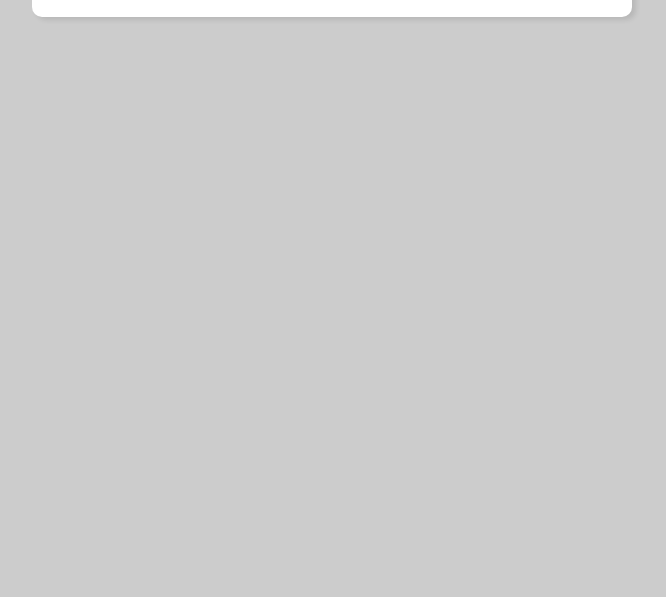
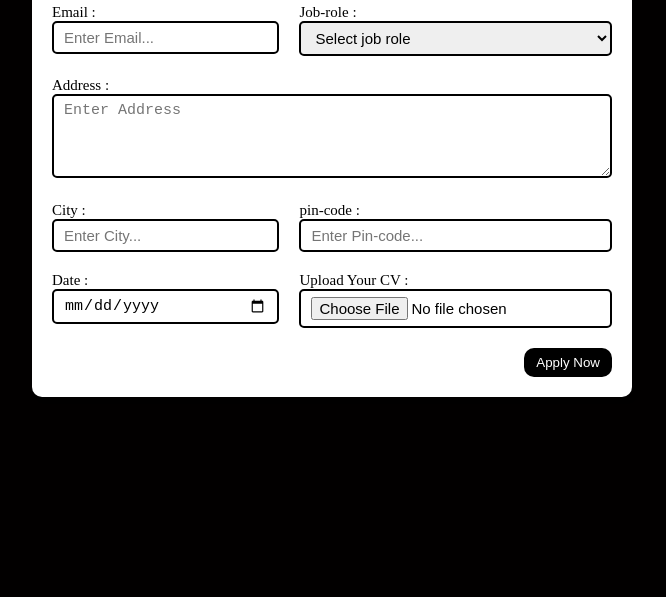
Before and after one commit to MohBilal111222/YT--project02, a plain HTML site: page index.html in a window 1280 px wide. Shown: the part 203-800 px from the top of the page, without its empty margins (308-974 px from the left). Drawn offline with Linux system fonts and the light colour scheme.

Commit message:
new
job application

```diff
--- a/app.js
+++ b/app.js
@@ -1 +1 @@
-alert ("Its a Job Application Foam");
+// alert ("Its a Job Application Foam");
--- a/index.html
+++ b/index.html
@@ -25,16 +25,17 @@
 
     <div class="form-container">
 
+
     <!-- 1st-button -->
 <div class="form-control">
-    <label for="First Name">First Name :</label><br>
-    <input type="First Name" id="First Name" name="First Name" placeholder="Enter First Name..."><br>
+    <label for="First Name">First Name :</label>
+    <input type="First Name" id="First Name" name="First Name" placeholder="Enter First Name...">
 </div>
 
      <!-- 2nd-button -->
 <div class="form-control">
-    <label for="Last Name">Last Name :</label><br>
-    <input type="Last Name" id="Last Name" name="Last Name" placeholder="Enter Last Name..."><br>
+    <label for="Last Name">Last Name :</label>
+    <input type="Last Name" id="Last Name" name="Last Name" placeholder="Enter Last Name...">
 </div>
 
     <!-- 3rd-button -->
@@ -43,21 +44,72 @@
             <input type="Email" id="Email" "Email" placeholder="Enter Email...">
     </div>
 
+    <!-- 4th-button -->
+    <div class="form-control">
+        <label for="Job-role">Job-role :</label>
+
+      <select id="job-role"  name="job-role">
+
+         <option value="">Select job role</option>
+         <option value="Frontend">Frontend developer</option>
+         <option value="Backend">Backend developer</option>
+         <option value="Full-Stack">Full stack developer</option>
+         <option value="Ui-Ux">UI UX designer</option>
+
+=
+       </select>
+    </div>
+
+  <!-- Address -->
+
+  <div class="textarea-control">
+    <label for="Address">Address :</label>
+    <textarea name="Address" id="Address" cols="50" rows="4" placeholder="Enter Address"></textarea>
+</div>
 
 
+<!-- city -->
+<div class="form-control">
+    <label for="City">City :</label>
+    <input type="City" id="City" name="City" placeholder="Enter City...">
+</div>
 
+
+<!-- pin-code -->
+<div class="form-control">
+    <label for="pin-code">pin-code :</label>
+    <input type="number" id="Pin-code" name="Pin-code" placeholder="Enter Pin-code...">
+</div>
+
+
+<!-- Date -->
+
+<div class="form-control">
+    <label for="Date">Date :</label>
+    <input value="2024-01-1" type="date" id="Date" name="Date">
+</div>
+
+<!-- Upload -->
+
+<div class="form-control">
+    <label for="Upload">Upload Your CV :</label>
+    <input  type="file" id="Upload" name="Upload">
 </div>
 
 
 
 
+</div>
+<div class="button-container">
+    <button type="submit">Apply Now</button>
+</div>
 </form>
-
 
 
 
 </div>
     </div>
+    </div>
     <script src="./app.js"></script>
 </body>
 </html>
--- a/style.css
+++ b/style.css
@@ -6,7 +6,7 @@
 
 
 body {
-    background-color: #ccc;
+    background-color: #020000;
 }
 
 .container {
@@ -29,3 +29,78 @@ body {
 .title-small {
     font-size: 20px;
 }
+
+.form-container {
+    margin-top: 30px;
+    display: grid;
+    grid-template-columns: repeat(auto-fit , minimax(200px,1fr));
+    gap: 20px;;
+}
+
+
+
+
+.form-control {
+    display: flex;
+    flex-direction: column;
+}
+
+
+
+label {
+    font-size: 15px;
+}
+
+
+
+
+input , select , textarea {
+    padding: 6px 10px;
+    border-radius: 5px;
+    font-size: 15px;
+    border: 2px solid #000000;
+}
+
+input:focus{
+    outline-color: blue;
+}
+
+
+.button-container {
+    display: flex;
+    justify-content: end;
+    margin-top: 20px;
+}
+
+
+button {
+    background-color: #000000;
+    color: #ffffff;
+    border: transparent solid 2px;
+    padding: 5px 10px;
+    border-radius: 10px;
+    transition: 0.3s ease-in;
+}
+
+
+
+button:hover{
+    background-color: green;
+    border: 2px solid black;
+    transition: 0.3s ease-out;
+    cursor: pointer;
+}
+
+.textarea-control {
+    grid-column: 1 / span 2;.
+}
+
+.textarea-control textarea {
+    width: 100%;
+}
+
+@media (max-width:354px){
+    .textarea-control {
+        grid-column: 1 / span 1;.
+    }
+};
```
Lines whose indentation alone changed are shown as unchanged.
